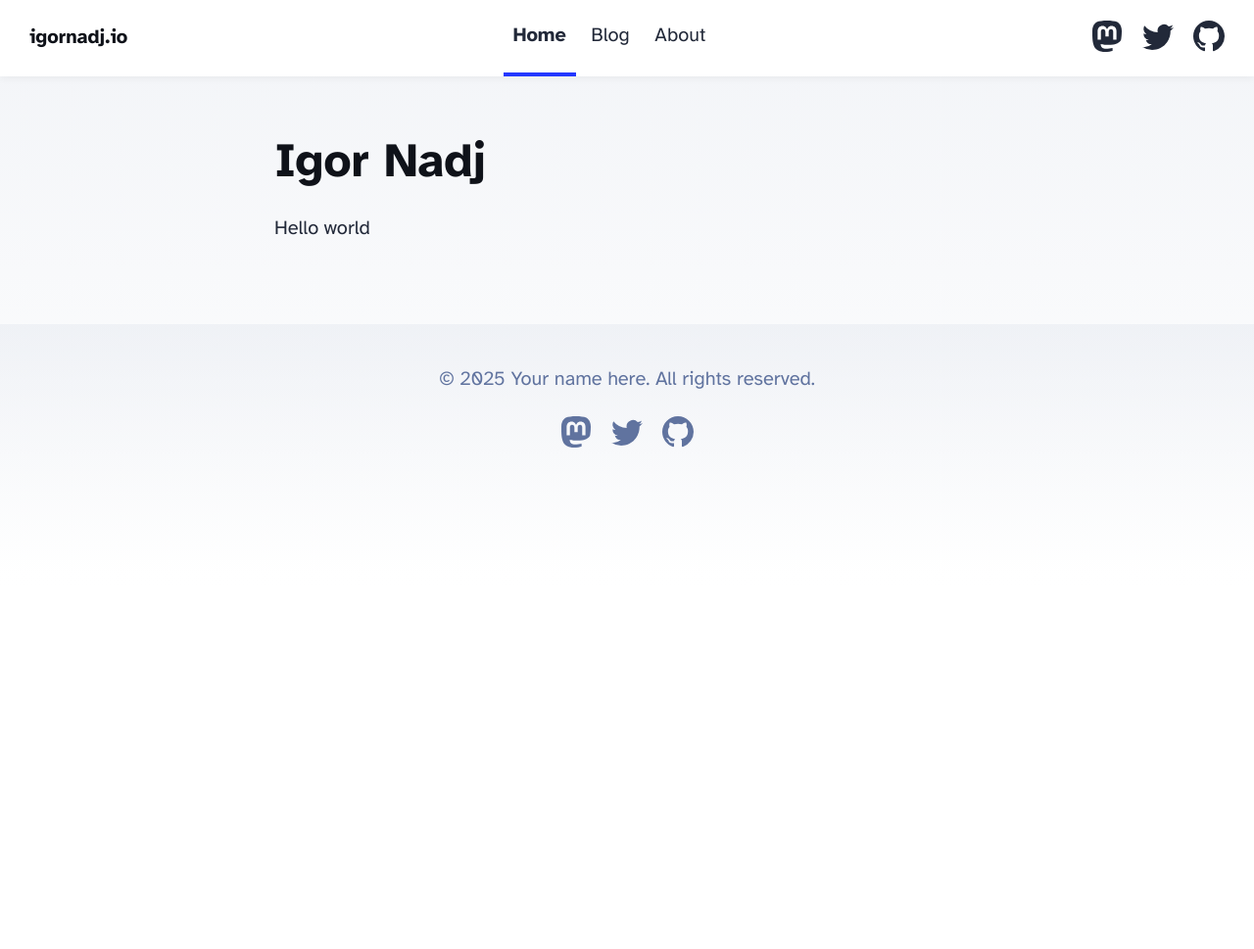
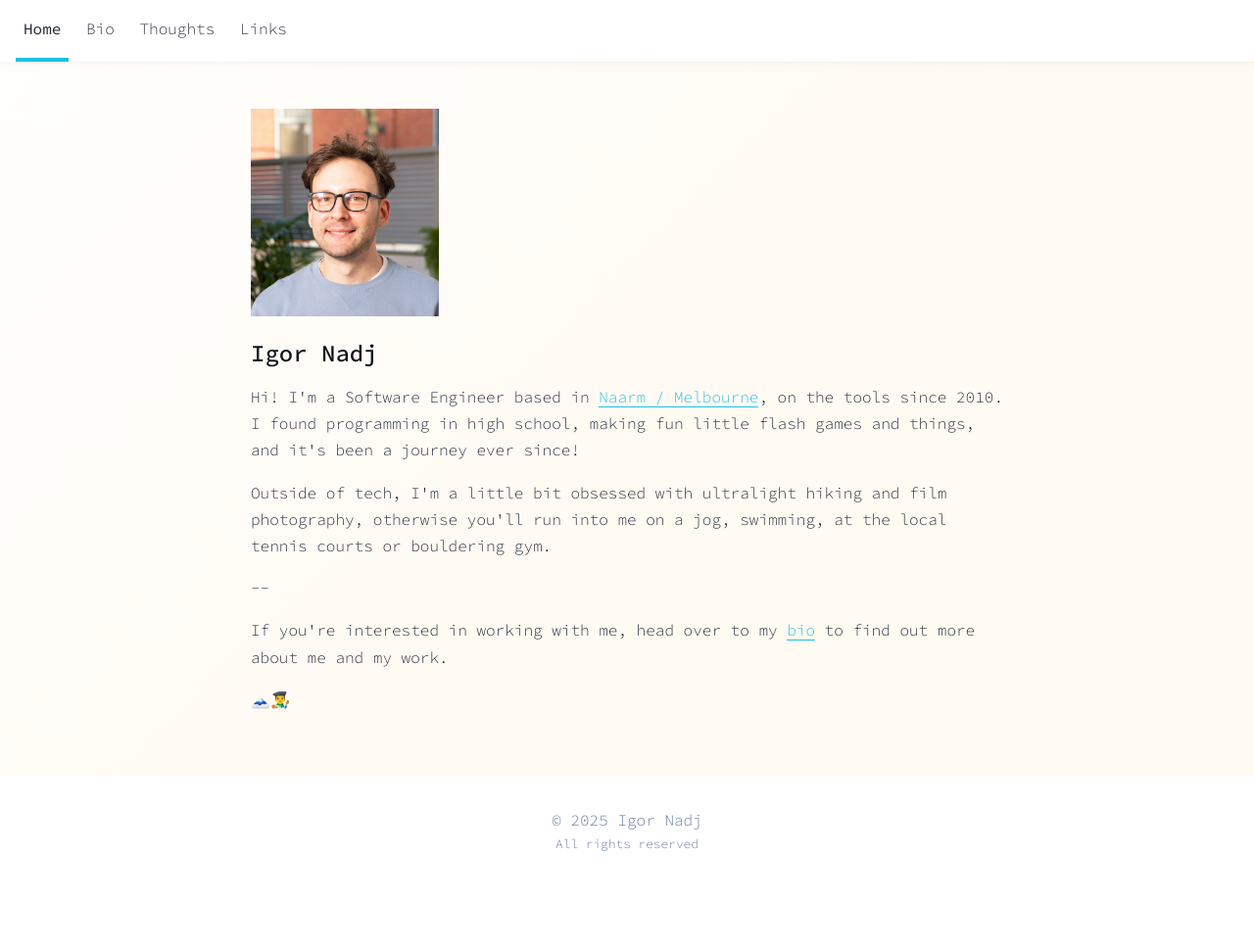
Before and after one commit to IgorNadj/IgorNadj.github.io, an Astro site: page / in a window 1280 px wide. Shown: the whole page at 98% size. Before the commit the page ends 800 px from the top, so only its background shows below. Built offline with nearby package versions, Linux system fonts and the light colour scheme; Astro itself is replaced by a stand-in of ours.

Commit message:
Re-add content

```diff
--- a/src/components/BaseHead.astro
+++ b/src/components/BaseHead.astro
@@ -17,12 +17,9 @@ const { title, description, image = '/blog-placeholder-1.jpg' } = Astro.props;
 <!-- Global Metadata -->
 <meta charset="utf-8" />
 <meta name="viewport" content="width=device-width,initial-scale=1" />
-<link rel="icon" type="image/svg+xml" href="/favicon.svg" />
+<link rel="icon" type="image/svg+xml" href="/public/favicon.svg" />
+<link rel="icon" type="image/png" href="/public/favicon-96x96.png" sizes="96x96" />
 <meta name="generator" content={Astro.generator} />
-
-<!-- Font preloads -->
-<link rel="preload" href="/fonts/atkinson-regular.woff" as="font" type="font/woff" crossorigin />
-<link rel="preload" href="/fonts/atkinson-bold.woff" as="font" type="font/woff" crossorigin />
 
 <!-- Canonical URL -->
 <link rel="canonical" href={canonicalURL} />
--- a/src/components/Footer.astro
+++ b/src/components/Footer.astro
@@ -3,60 +3,19 @@ const today = new Date();
 ---
 
 <footer>
-	&copy; {today.getFullYear()} Your name here. All rights reserved.
-	<div class="social-links">
-		<a href="https://m.webtoo.ls/@astro" target="_blank">
-			<span class="sr-only">Follow Astro on Mastodon</span>
-			<svg
-				viewBox="0 0 16 16"
-				aria-hidden="true"
-				width="32"
-				height="32"
-				astro-icon="social/mastodon"
-				><path
-					fill="currentColor"
-					d="M11.19 12.195c2.016-.24 3.77-1.475 3.99-2.603.348-1.778.32-4.339.32-4.339 0-3.47-2.286-4.488-2.286-4.488C12.062.238 10.083.017 8.027 0h-.05C5.92.017 3.942.238 2.79.765c0 0-2.285 1.017-2.285 4.488l-.002.662c-.004.64-.007 1.35.011 2.091.083 3.394.626 6.74 3.78 7.57 1.454.383 2.703.463 3.709.408 1.823-.1 2.847-.647 2.847-.647l-.06-1.317s-1.303.41-2.767.36c-1.45-.05-2.98-.156-3.215-1.928a3.614 3.614 0 0 1-.033-.496s1.424.346 3.228.428c1.103.05 2.137-.064 3.188-.189zm1.613-2.47H11.13v-4.08c0-.859-.364-1.295-1.091-1.295-.804 0-1.207.517-1.207 1.541v2.233H7.168V5.89c0-1.024-.403-1.541-1.207-1.541-.727 0-1.091.436-1.091 1.296v4.079H3.197V5.522c0-.859.22-1.541.66-2.046.456-.505 1.052-.764 1.793-.764.856 0 1.504.328 1.933.983L8 4.39l.417-.695c.429-.655 1.077-.983 1.934-.983.74 0 1.336.259 1.791.764.442.505.661 1.187.661 2.046v4.203z"
-				></path></svg
-			>
-		</a>
-		<a href="https://twitter.com/astrodotbuild" target="_blank">
-			<span class="sr-only">Follow Astro on Twitter</span>
-			<svg viewBox="0 0 16 16" aria-hidden="true" width="32" height="32" astro-icon="social/twitter"
-				><path
-					fill="currentColor"
-					d="M5.026 15c6.038 0 9.341-5.003 9.341-9.334 0-.14 0-.282-.006-.422A6.685 6.685 0 0 0 16 3.542a6.658 6.658 0 0 1-1.889.518 3.301 3.301 0 0 0 1.447-1.817 6.533 6.533 0 0 1-2.087.793A3.286 3.286 0 0 0 7.875 6.03a9.325 9.325 0 0 1-6.767-3.429 3.289 3.289 0 0 0 1.018 4.382A3.323 3.323 0 0 1 .64 6.575v.045a3.288 3.288 0 0 0 2.632 3.218 3.203 3.203 0 0 1-.865.115 3.23 3.23 0 0 1-.614-.057 3.283 3.283 0 0 0 3.067 2.277A6.588 6.588 0 0 1 .78 13.58a6.32 6.32 0 0 1-.78-.045A9.344 9.344 0 0 0 5.026 15z"
-				></path></svg
-			>
-		</a>
-		<a href="https://github.com/withastro/astro" target="_blank">
-			<span class="sr-only">Go to Astro's GitHub repo</span>
-			<svg viewBox="0 0 16 16" aria-hidden="true" width="32" height="32" astro-icon="social/github"
-				><path
-					fill="currentColor"
-					d="M8 0C3.58 0 0 3.58 0 8c0 3.54 2.29 6.53 5.47 7.59.4.07.55-.17.55-.38 0-.19-.01-.82-.01-1.49-2.01.37-2.53-.49-2.69-.94-.09-.23-.48-.94-.82-1.13-.28-.15-.68-.52-.01-.53.63-.01 1.08.58 1.23.82.72 1.21 1.87.87 2.33.66.07-.52.28-.87.51-1.07-1.78-.2-3.64-.89-3.64-3.95 0-.87.31-1.59.82-2.15-.08-.2-.36-1.02.08-2.12 0 0 .67-.21 2.2.82.64-.18 1.32-.27 2-.27.68 0 1.36.09 2 .27 1.53-1.04 2.2-.82 2.2-.82.44 1.1.16 1.92.08 2.12.51.56.82 1.27.82 2.15 0 3.07-1.87 3.75-3.65 3.95.29.25.54.73.54 1.48 0 1.07-.01 1.93-.01 2.2 0 .21.15.46.55.38A8.012 8.012 0 0 0 16 8c0-4.42-3.58-8-8-8z"
-				></path></svg
-			>
-		</a>
-	</div>
+	&copy; {today.getFullYear()} Igor Nadj
+	<smaller>All rights reserved</smaller>
 </footer>
 <style>
 	footer {
 		padding: 2em 1em 6em 1em;
-		background: linear-gradient(var(--gray-gradient)) no-repeat;
+		background: white;
 		color: rgb(var(--gray));
 		text-align: center;
-	}
-	.social-links {
-		display: flex;
-		justify-content: center;
-		gap: 1em;
-		margin-top: 1em;
-	}
-	.social-links a {
-		text-decoration: none;
-		color: rgb(var(--gray));
-	}
-	.social-links a:hover {
-		color: rgb(var(--gray-dark));
+
+		smaller {
+			display: block;
+			font-size: 0.8em;
+		}
 	}
 </style>
--- a/src/components/Header.astro
+++ b/src/components/Header.astro
@@ -5,13 +5,13 @@ import { SITE_TITLE } from '../consts';
 
 <header>
 	<nav>
-		<h2><a href="/">{SITE_TITLE}</a></h2>
 		<div class="internal-links">
 			<HeaderLink href="/">Home</HeaderLink>
-			<HeaderLink href="/blog">Blog</HeaderLink>
-			<HeaderLink href="/about">About</HeaderLink>
+			<HeaderLink href="/bio">Bio</HeaderLink>
+			<HeaderLink href="/thoughts">Thoughts</HeaderLink>
+			<HeaderLink href="/links">Links</HeaderLink>
 		</div>
-		<div class="social-links">
+		<!-- <div class="social-links">
 			<a href="https://m.webtoo.ls/@astro" target="_blank">
 				<span class="sr-only">Follow Astro on Mastodon</span>
 				<svg viewBox="0 0 16 16" aria-hidden="true" width="32" height="32"
@@ -39,7 +39,7 @@ import { SITE_TITLE } from '../consts';
 					></path></svg
 				>
 			</a>
-		</div>
+		</div> -->
 	</nav>
 </header>
 <style>
--- /dev/null
+++ b/src/components/PhotoOfMe.astro
@@ -0,0 +1,17 @@
+---
+import { Image } from 'astro:assets';
+import igor from '../assets/igor4.jpeg';
+---
+
+
+<Image src={igor} alt="Igor Nadj" id="photo-of-me" />
+
+
+<style>
+    #photo-of-me {
+        /* border-radius: 15rem; */
+        width: 12rem;
+        /* height: 15rem; */
+        margin-bottom: 1rem;
+    }
+</style>
--- a/src/pages/index.mdx
+++ b/src/pages/index.mdx
@@ -4,6 +4,20 @@
 description: 'Personal website of Igor Nadj'
 ---
 
+import PhotoOfMe from '../components/PhotoOfMe.astro'
+
+<PhotoOfMe />
+
 ## Igor Nadj
 
-Hello world
+
+
+Hi! I'm a Software Engineer based in <a href="#">Naarm / Melbourne</a>, on the tools since 2010. I found programming in high school, making fun little flash games and things, and it's been a journey ever since!
+
+Outside of tech, I'm a little bit obsessed with ultralight hiking and film photography, otherwise you'll run into me on a jog, swimming, at the local tennis courts or bouldering gym.
+
+--
+
+If you're interested in working with me, head over to my <a href="/bio">bio</a> to find out more about me and my work.
+
+🗻👨‍🎨
--- a/src/styles/global.css
+++ b/src/styles/global.css
@@ -4,9 +4,18 @@
   License MIT: https://github.com/HermanMartinus/bearblog/blob/master/LICENSE.md
  */
 
+@import url('https://fonts.googleapis.com/css2?family=Source+Code+Pro:ital,wght@0,200..900;1,200..900&display=swap');
+
 :root {
-	--accent: #2337ff;
-	--accent-dark: #000d8a;
+	--lightest-yellow: #fffaf2;
+	--light-yellow: #fff4e4;
+	--louder-yellow: #f1c075;
+	--louder-yellow-dark: #ca8f37;
+
+	/* --accent: #2337ff;
+	--accent-dark: #000d8a; */
+	--accent: #1fc0e3;
+	--accent-dark: #0a3d56;
 	--black: 15, 18, 25;
 	--gray: 96, 115, 159;
 	--gray-light: 229, 233, 240;
@@ -15,39 +24,31 @@
 	--box-shadow: 0 2px 6px rgba(var(--gray), 25%), 0 8px 24px rgba(var(--gray), 33%),
 		0 16px 32px rgba(var(--gray), 33%);
 }
-@font-face {
-	font-family: 'Atkinson';
-	src: url('/fonts/atkinson-regular.woff') format('woff');
-	font-weight: 400;
-	font-style: normal;
-	font-display: swap;
+
+html {
+  background: linear-gradient(315deg, var(--lightest-yellow) 50%, #fff) no-repeat;
 }
-@font-face {
-	font-family: 'Atkinson';
-	src: url('/fonts/atkinson-bold.woff') format('woff');
-	font-weight: 700;
-	font-style: normal;
-	font-display: swap;
-}
+
 body {
-	font-family: 'Atkinson', sans-serif;
+	font-family: "Source Code Pro", monospace;
 	margin: 0;
 	padding: 0;
 	text-align: left;
-	background: linear-gradient(var(--gray-gradient)) no-repeat;
-	background-size: 100% 600px;
 	word-wrap: break-word;
 	overflow-wrap: break-word;
 	color: rgb(var(--gray-dark));
-	font-size: 20px;
-	line-height: 1.7;
+	font-size: 1rem;
+	font-weight: 300;
+	line-height: 1.7
 }
+
 main {
-	width: 720px;
-	max-width: calc(100% - 2em);
+	max-width: 80ch;
 	margin: auto;
 	padding: 3em 1em;
+
 }
+
 h1,
 h2,
 h3,
@@ -57,32 +58,39 @@ h6 {
 	margin: 0 0 0.5rem 0;
 	color: rgb(var(--black));
 	line-height: 1.2;
+    font-weight: 500;
 }
 h1 {
-	font-size: 3.052em;
+	font-size: 2rem;
 }
 h2 {
-	font-size: 2.441em;
+	font-size: 1.5rem;
 }
 h3 {
-	font-size: 1.953em;
+	font-size: 1.1rem;
 }
 h4 {
-	font-size: 1.563em;
+	font-size: 1rem;
 }
 h5 {
-	font-size: 1.25em;
+	font-size: 1rem;
 }
+
 strong,
 b {
-	font-weight: 700;
+  font-weight: 500;
 }
 a {
   color: var(--accent);
+  text-decoration: none;
+  border-bottom: 1px solid var(--accent);
 }
 a:hover {
   color: var(--accent);
+  text-decoration: none;
+  border-bottom: 1px solid var(--accent-dark);
 }
+
 p {
   margin-bottom: 1em;
 }
@@ -91,10 +99,6 @@ p {
 }
 textarea {
   width: 100%;
-	font-size: 16px;
-}
-input {
-	font-size: 16px;
 }
 table {
   width: 100%;
@@ -102,7 +106,6 @@ table {
 img {
   max-width: 100%;
   height: auto;
-	border-radius: 8px;
 }
 code {
   padding: 2px 5px;
@@ -120,18 +123,15 @@ blockquote {
   border-left: 4px solid var(--accent);
   padding: 0 0 0 20px;
   margin: 0px;
-	font-size: 1.333em;
+  font-style: italic;
 }
 hr {
   border: none;
   border-top: 1px solid rgb(var(--gray-light));
 }
-@media (max-width: 720px) {
-	body {
-		font-size: 18px;
-	}
+@media (min-width: 720px) {
   main {
-		padding: 1em;
+    min-width: 80ch;
   }
 }
 
@@ -149,6 +149,38 @@ hr {
   clip: rect(1px, 1px, 1px, 1px);
   /* modern browsers, clip-path works inwards from each corner */
   clip-path: inset(50%);
-	/* added line to stop words getting smushed together (as they go onto separate lines and some screen readers do not understand line feeds as a space */
+  /* added line to stop words getting smushed together (as they go onto seperate lines and some screen readers do not understand line feeds as a space */
   white-space: nowrap;
 }
+
+em2 { font-weight: 400 }
+
+
+
+skills-list {
+    border: 1px solid rgba(var(--accent), 20%);
+    border-width: 0 0 0 2em;
+
+
+    /* background: rgb(197, 209, 226); */
+    /* background: linear-gradient(315deg, rgb(214, 226, 242) 50%, rgb(197, 209, 226)) no-repeat; */
+    background: white;
+    box-shadow: 0 2px 8px rgba(var(--black), 5%);
+
+
+    display: block;
+    padding: 1em 3em;
+    margin-top: 1.5em;
+
+    > ul {
+        margin-block-start: 0.5em;
+        margin-bottom: 1.5em;
+    }
+
+    > p {
+        margin-bottom: 0;
+    }
+
+
+
+}
```
Also changed, not shown: src/pages/bio.mdx (added, +45 -0 lines), src/pages/links.mdx (added, +18 -0 lines), src/pages/thoughts.mdx (added, +15 -0 lines), public/favicon-96x96.png (added), public/favicon.svg, public/fonts/atkinson-bold.woff (deleted), public/fonts/atkinson-regular.woff (deleted), src/assets/avatar-c.svg (added), src/assets/igor4.jpeg (added). Lines whose indentation alone changed are shown as unchanged.
